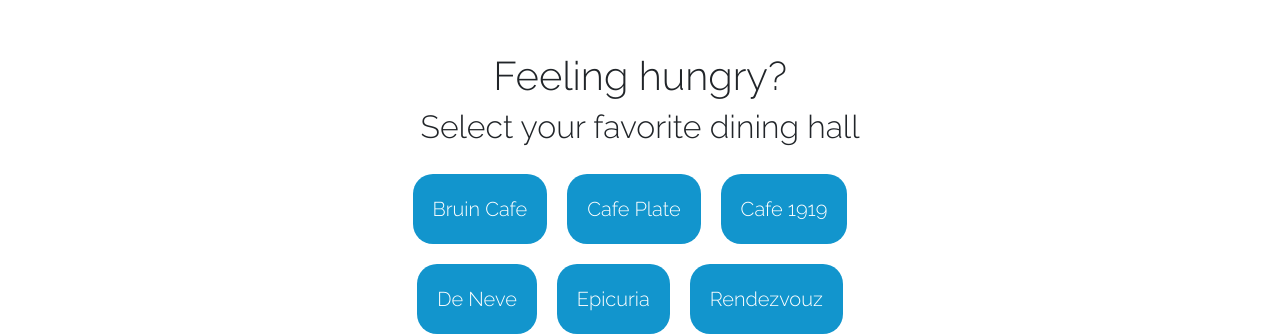
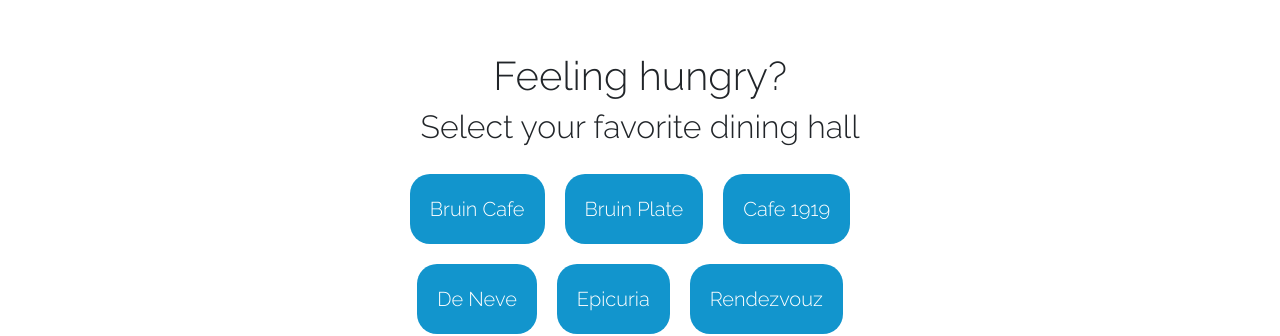
Before and after one commit to olana-abraham/B-Rates, a React (Create React App) app in the folder b-rate/: page /account_info_2 in a window 1280 px wide. Shown: the part 148-484 px from the top of the page. Built offline with nearby package versions, Linux system fonts and the light colour scheme; a web font is replaced by a local one.

Commit message:
Change Account_Info_2 'Cafe Plate' to 'Bruin Plate'

```diff
--- a/b-rate/src/pages/Account_Info_2.js
+++ b/b-rate/src/pages/Account_Info_2.js
@@ -5,7 +5,7 @@
 
 
 export default function Favorite() {
-  const buttonNamesRow1 = ['Bruin Cafe', 'Cafe Plate', 'Cafe 1919'];
+  const buttonNamesRow1 = ['Bruin Cafe', 'Bruin Plate', 'Cafe 1919'];
   const buttonNamesRow2 = ['De Neve', 'Epicuria', 'Rendezvouz'];
   const buttonNamesRow3 = ['Epicuria at Ackerman', 'Feast at Rieber', 'The Study at Hedrick'];
 
```
